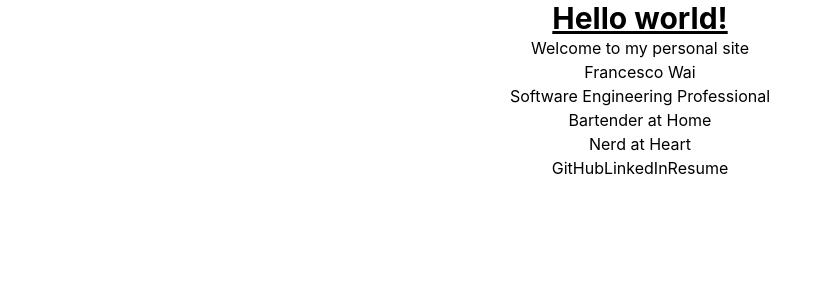
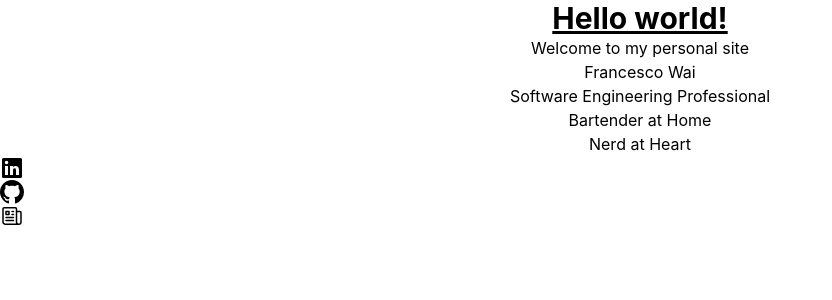
Before and after one commit to bonbongiraffe/fwai, a React (Create React App) app: page / in a window 1280 px wide. Shown: the top 300 px of the page, without its empty margins (0-832 px from the left). Built offline with nearby package versions, Linux system fonts and the light colour scheme.

Commit message:
link icons

```diff
--- a/src/components/Home.js
+++ b/src/components/Home.js
@@ -7,9 +7,33 @@ function Home(){
                 <li>Bartender at Home</li>
                 <li>Nerd at Heart</li>
             </ul>
-            <a href='https://github.com/bonbongiraffe'>GitHub</a>
-            <a href='https://www.linkedin.com/in/francescowai/'>LinkedIn</a>
-            <a href='https://drive.google.com/file/d/149yaqkFjO2P507j_SrAKw38QQGMt2Fh7/view?usp=sharing'>Resume</a>
+            <ul>
+                <li>
+                    <a href='https://www.linkedin.com/in/francescowai/'>
+                        <span className='sr-only'>LinkedIn</span>
+                        <svg className='h-6 w-6' xmlns='https://www.w3.org/2000/svg' viewBox='0 0 24 24' fill='currentColor' aria-hidden='true'>
+                            <path d='M20.5 2h-17A1.5 1.5 0 002 3.5v17A1.5 1.5 0 003.5 22h17a1.5 1.5 0 001.5-1.5v-17A1.5 1.5 0 0020.5 2zM8 19H5v-9h3zM6.5 8.25A1.75 1.75 0 118.3 6.5a1.78 1.78 0 01-1.8 1.75zM19 19h-3v-4.74c0-1.42-.6-1.93-1.38-1.93A1.74 1.74 0 0013 14.19a.66.66 0 000 .14V19h-3v-9h2.9v1.3a3.11 3.11 0 012.7-1.4c1.55 0 3.36.86 3.36 3.66z'></path>
+                        </svg>
+                    </a>
+                </li>
+                <li>
+                    <a href='https://github.com/bonbongiraffe'>
+                        <span className='sr-only'>GitHub</span>
+                        <svg className='h-6 w-6' xmlns='https://www.w3.org/2000/svg' viewBox='0 0 16 16' fill='currentColor' aria-hidden='true'>
+                            <path d="M8 0C3.58 0 0 3.58 0 8c0 3.54 2.29 6.53 5.47 7.59.4.07.55-.17.55-.38 0-.19-.01-.82-.01-1.49-2.01.37-2.53-.49-2.69-.94-.09-.23-.48-.94-.82-1.13-.28-.15-.68-.52-.01-.53.63-.01 1.08.58 1.23.82.72 1.21 1.87.87 2.33.66.07-.52.28-.87.51-1.07-1.78-.2-3.64-.89-3.64-3.95 0-.87.31-1.59.82-2.15-.08-.2-.36-1.02.08-2.12 0 0 .67-.21 2.2.82.64-.18 1.32-.27 2-.27.68 0 1.36.09 2 .27 1.53-1.04 2.2-.82 2.2-.82.44 1.1.16 1.92.08 2.12.51.56.82 1.27.82 2.15 0 3.07-1.87 3.75-3.65 3.95.29.25.54.73.54 1.48 0 1.07-.01 1.93-.01 2.2 0 .21.15.46.55.38A8.013 8.013 0 0016 8c0-4.42-3.58-8-8-8z"></path>
+                        </svg>
+                    </a>
+                </li>
+                <li>
+                    <a href='https://drive.google.com/file/d/149yaqkFjO2P507j_SrAKw38QQGMt2Fh7/view?usp=sharing'>
+                        <span className='sr-only'>Resume</span>
+                        {/* <svg className='h-6 w-6' xmlns='https://www.w3.org/2000/svg' viewBox='0 0 16 16' fill='currentColor' aria-hidden='true'> */}
+                        <svg xmlns="http://www.w3.org/2000/svg" fill="none" viewBox="0 0 24 24" strokeWidth={1.5} stroke="currentColor" className="w-6 h-6">
+                            <path strokeLinecap="round" strokeLinejoin="round" d="M12 7.5h1.5m-1.5 3h1.5m-7.5 3h7.5m-7.5 3h7.5m3-9h3.375c.621 0 1.125.504 1.125 1.125V18a2.25 2.25 0 01-2.25 2.25M16.5 7.5V18a2.25 2.25 0 002.25 2.25M16.5 7.5V4.875c0-.621-.504-1.125-1.125-1.125H4.125C3.504 3.75 3 4.254 3 4.875V18a2.25 2.25 0 002.25 2.25h13.5M6 7.5h3v3H6v-3z" />
+                        </svg>
+                    </a>
+                </li>
+            </ul>
         </div>
     )
 }
--- a/src/components/NavBar.js
+++ b/src/components/NavBar.js
@@ -2,7 +2,7 @@ function NavBar(){
     return (
         <div>
             <h1 className="text-3xl font-bold underline">
-                Hello world!
+                 Hello world!
             </h1>
             Welcome to my personal site
         </div>
```
